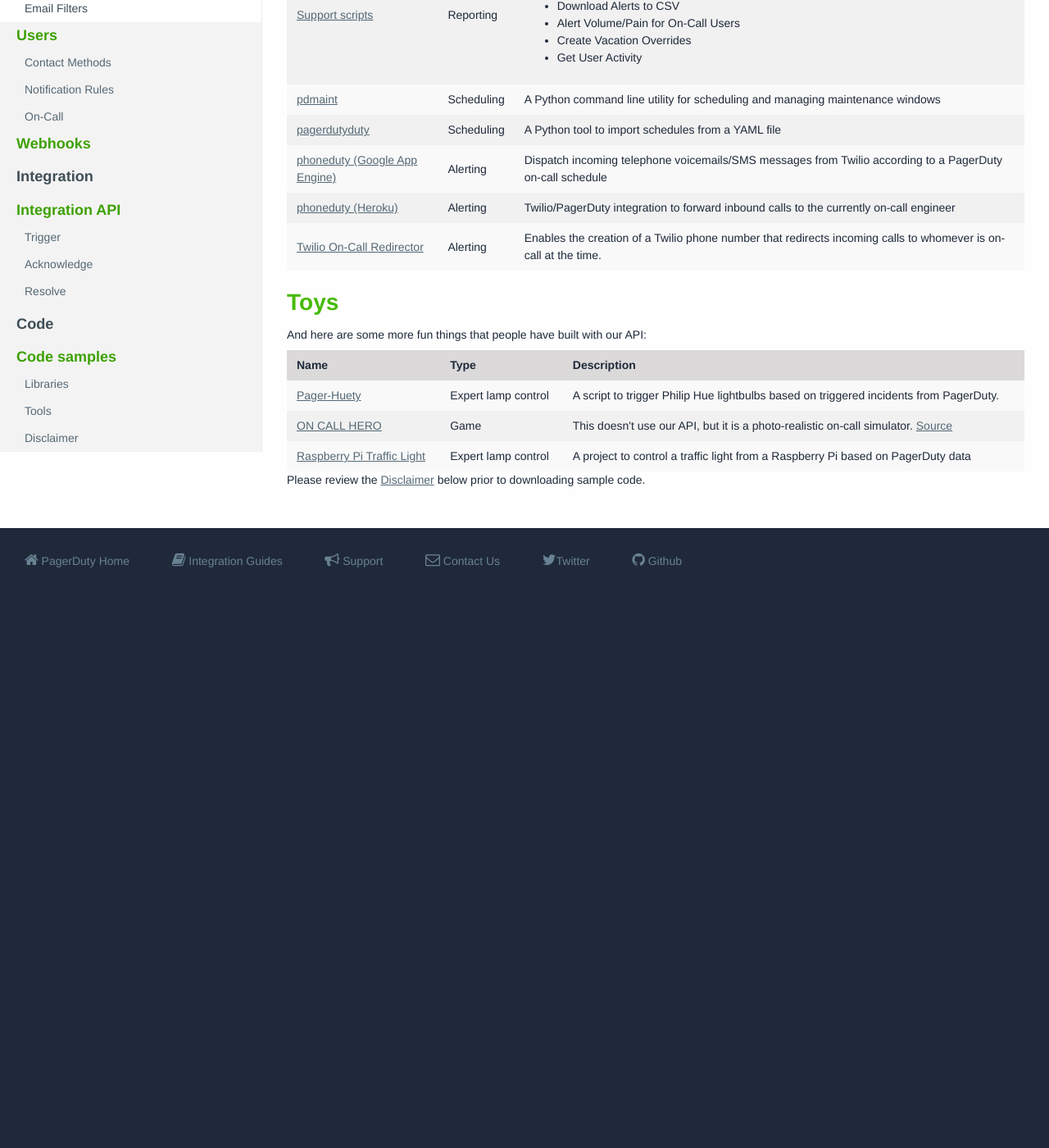
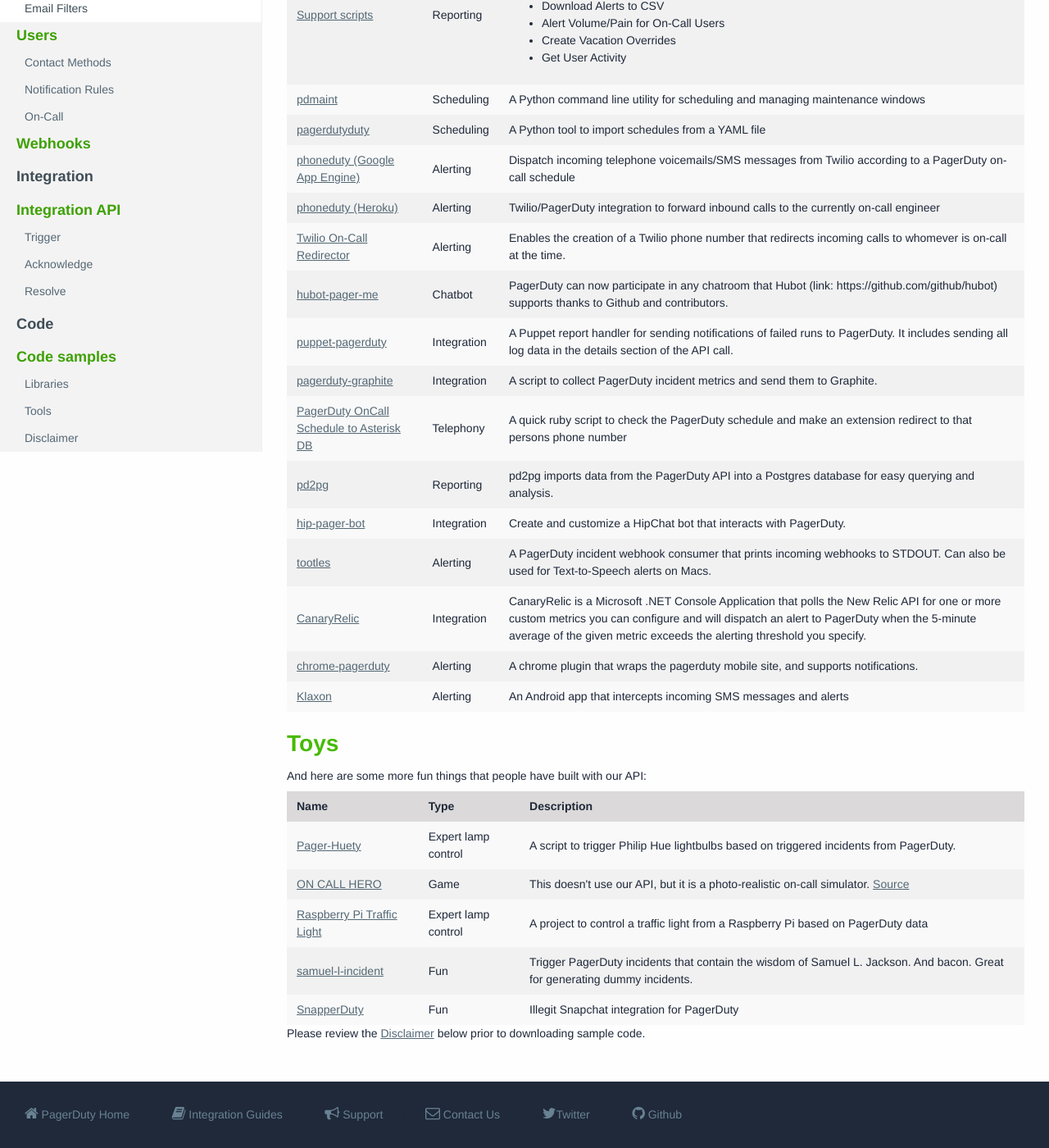
Before and after one commit to h4dz/devdocs, a Jekyll site: the page built from source/documentation/code/tools.html, in a window 1280 px wide and 1400 px high, scrolled down 675 px. Shown: the whole window at 82% size. Built offline with Jekyll 4.4.1, drawn with Linux system fonts in a browser that asks for light colours; some web fonts are replaced; before the commit the page ends 1400 px from its top, so only the background shows below that.

Commit message:
Add some more tools and games to the list

```diff
--- a/source/_data/tools.yml
+++ b/source/_data/tools.yml
@@ -93,3 +93,75 @@
   type: Expert lamp control
   description: "A project to control a traffic light from a Raspberry Pi based on PagerDuty data"
   tag: Toy
+
+- name: hubot-pager-me
+  url: https://github.com/hubot-scripts/hubot-pager-me
+  type: Chatbot
+  description: "PagerDuty can now participate in any chatroom that Hubot (link: https://github.com/github/hubot) supports thanks to Github and contributors."
+  tag: Tool
+
+- name: puppet-pagerduty
+  url: https://github.com/jamtur01/puppet-pagerduty
+  type: Integration
+  description: "A Puppet report handler for sending notifications of failed runs to PagerDuty. It includes sending all log data in the details section of the API call."
+  tag: Tool
+
+- name: samuel-l-incident
+  url: https://github.com/smithclay/samuel-l-incident
+  type: Fun
+  description: "Trigger PagerDuty incidents that contain the wisdom of Samuel L. Jackson. And bacon. Great for generating dummy incidents."
+  tag: Toy
+
+- name: SnapperDuty
+  url: https://github.com/chamblin/snapperduty
+  type: Fun
+  description: "Illegit Snapchat integration for PagerDuty"
+  tag: Toy
+
+- name: pagerduty-graphite
+  url: https://github.com/agent462/pagerduty-graphite
+  type: Integration
+  description: "A script to collect PagerDuty incident metrics and send them to Graphite."
+  tag: Tool
+
+- name: PagerDuty OnCall Schedule to Asterisk DB
+  url: https://github.com/NetworksAreMadeOfString/PagerDuty-Schedule-to-Asterisk
+  type: Telephony
+  description: "A quick ruby script to check the PagerDuty schedule and make an extension redirect to that persons phone number"
+  tag: Tool
+
+- name: pd2pg
+  url: https://github.com/stripe/pd2pg
+  type: Reporting
+  description: "pd2pg imports data from the PagerDuty API into a Postgres database for easy querying and analysis."
+  tag: Tool
+
+- name: hip-pager-bot
+  url: https://github.com/Will-Loderhose/hip-pager-bot
+  type: Integration
+  description: "Create and customize a HipChat bot that interacts with PagerDuty."
+  tag: Tool
+
+- name: tootles
+  url: https://github.com/smithclay/tootles
+  type: Alerting
+  description: "A PagerDuty incident webhook consumer that prints incoming webhooks to STDOUT. Can also be used for Text-to-Speech alerts on Macs."
+  tag: Tool
+
+- name: CanaryRelic
+  url: https://github.com/seanmcelroy/CanaryRelic
+  type: Integration
+  description: "CanaryRelic is a Microsoft .NET Console Application that polls the New Relic API for one or more custom metrics you can configure and will dispatch an alert to PagerDuty when the 5-minute average of the given metric exceeds the alerting threshold you specify."
+  tag: Tool
+
+- name: chrome-pagerduty
+  url: https://github.com/dankrause/chrome-pagerduty
+  type: Alerting
+  description: "A chrome plugin that wraps the pagerduty mobile site, and supports notifications."
+  tag: Tool
+
+- name: Klaxon
+  url: https://play.google.com/store/apps/details?id=org.nerdcircus.android.klaxon
+  type: Alerting
+  description: "An Android app that intercepts incoming SMS messages and alerts"
+  tag: Tool
```
